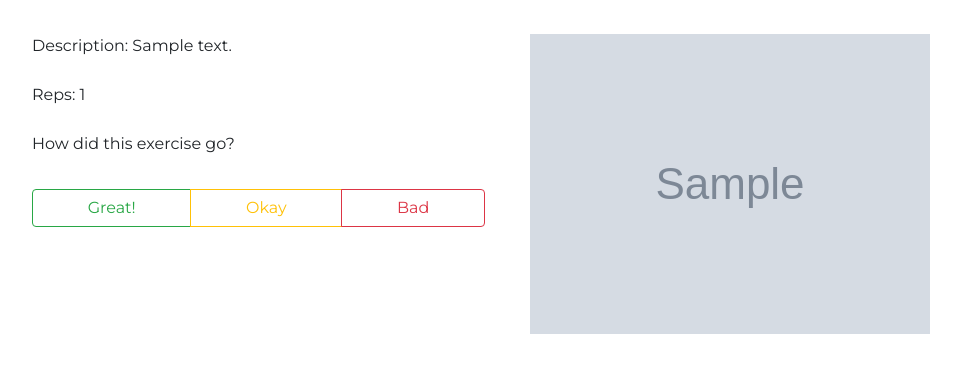
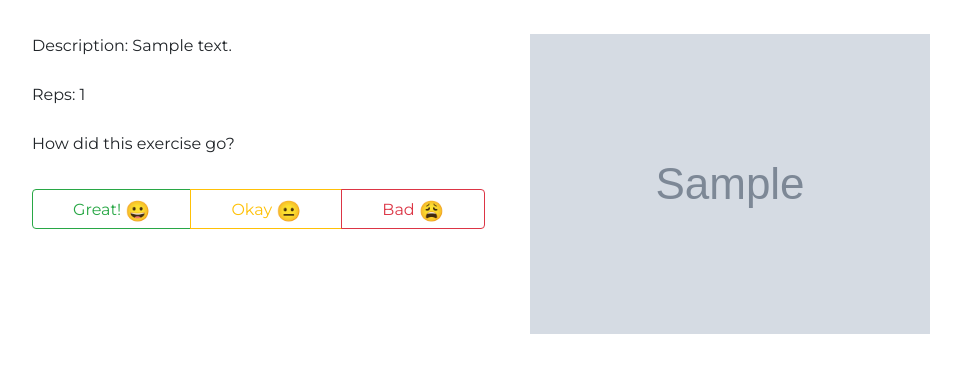
Before and after one commit to loranne/hb-capstone, a Flask app: page /routine/1 in a window 1280 px wide. Shown: the part 245-618 px from the top of the page, without its empty margins (18-979 px from the left). Run offline with Flask 2, Linux system fonts and the light colour scheme; the visitor is signed in with stand-in values (Sample User, id 1); tables that the repository leaves empty hold one stand-in row (values such as "Sample post"); grey boxes marked "Sample" are stand-in pictures; some libraries are stand-ins or nearby versions.

Commit message:
added emoji to pain buttons

```diff
--- a/static/css/base.css
+++ b/static/css/base.css
@@ -72,3 +72,10 @@
 body {
     font-family: 'Montserrat', 'sans-serif';
 }
+
+.smiley {
+    font-size: 20px;
+    display: inline-block;
+    margin-bottom: -7px;
+    vertical-align: text-bottom;
+}
--- a/templates/all_exercises.html
+++ b/templates/all_exercises.html
@@ -13,7 +13,7 @@
             Description: {{ exercise.description }}<br>
             Duration: {{ exercise.duration }}<br>
             Max reps: {{ exercise.max_reps }}<br>
-            {{ exercise.img }}<br>
+            <img src="{{ exercise.img }}"><br>
         </li>
         {% endfor %}
     </ul>
--- a/templates/routine.html
+++ b/templates/routine.html
@@ -32,9 +32,15 @@
                 <div class="ex-reps">Reps: {{exercise.reps }}</div>
                 <div><label>How did this exercise go?</label></div>
                 <div class="btn-group row">
-                    <button class="yay {{ exercise.exercise_id }} pain-button btn btn-outline-success" id="yay-{{ exercise.exercise_id }}-{{ routine_id }}" value="Great!">Great!</button>
-            <button class="meh {{ exercise.exercise_id }} pain-button btn btn-outline-warning" id="meh-{{ exercise.exercise_id }}-{{ routine_id }}" value="Okay">Okay</button>
-            <button class="ouch {{ exercise.exercise_id }} pain-button btn btn-outline-danger" id="ouch-{{ exercise.exercise_id }}-{{ routine_id }}" value="Bad">Bad</button>
+                    <button class="yay {{ exercise.exercise_id }} pain-button btn btn-outline-success"
+                        id="yay-{{ exercise.exercise_id }}-{{ routine_id }}"
+                        value="Great!">Great! <div class="smiley">&#128512;</div></button>
+                    <button class="meh {{ exercise.exercise_id }} pain-button btn btn-outline-warning"
+                        id="meh-{{ exercise.exercise_id }}-{{ routine_id }}"
+                        value="Okay">Okay <div class="smiley">&#128528;</div></button>
+                    <button class="ouch {{ exercise.exercise_id }} pain-button btn btn-outline-danger"
+                        id="ouch-{{ exercise.exercise_id }}-{{ routine_id }}"
+                        value="Bad">Bad <div class="smiley">&#128553;</div></button>
                 </div>
                 </div>
             <!-- <p>Max reps: {{ exercise.max_reps }}</p> -->
```
